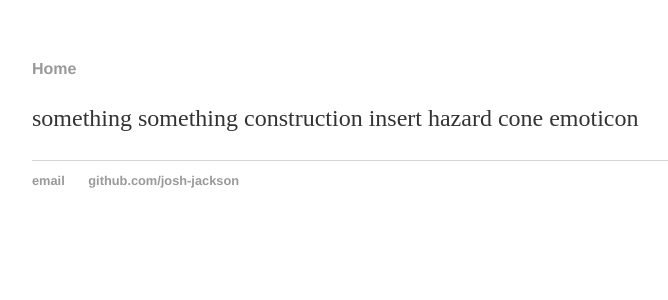
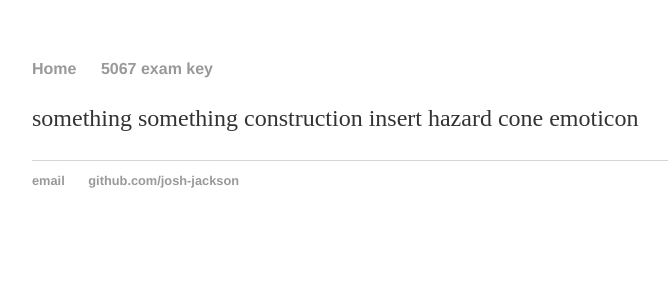
Before and after one commit to josh-jackson/josh-jackson.github.io, a Jekyll site: the page built from README.md, in a window 1280 px wide. Shown: the top 300 px of the page, without its empty margins (160-828 px from the left). Built offline with Jekyll 4.4.1, drawn with Linux system fonts in a browser that asks for light colours; our own code applies the rules of GitHub Pages for plain Markdown files.

Commit message:
Update default.html

```diff
--- a/_layouts/default.html
+++ b/_layouts/default.html
@@ -9,6 +9,7 @@
 			<nav>
 	    		<ul>
 	        		<li><a href="/">Home</a></li>
+				<li><a href="/">5067 exam key</a></li>
 
 	    		</ul>
 			</nav>
```
